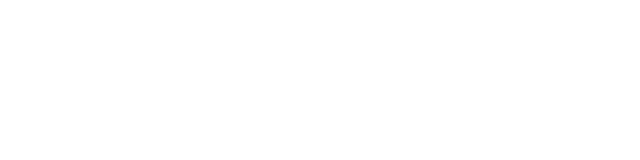
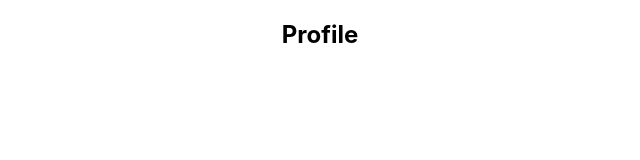
Before and after one commit to gtinsley99/chat-frontend, a React (Create React App) app: page /profile in a window 1280 px wide. Before the commit this address had no page. Shown: the top 160 px of the page, without its empty margins (320-960 px from the left). Built offline with nearby package versions, Linux system fonts and the light colour scheme; the HTML template or start-up script is replaced by a standard one.

Commit message:
add base profile page files and app.js

```diff
--- a/src/App.js
+++ b/src/App.js
@@ -2,6 +2,8 @@
 import { BrowserRouter, Route, Routes } from "react-router-dom";
 import LoginPage from "./pages/Login";
 import Chat from "./pages/Chat";
+import ProfilePage from "./pages/ProfilePage";
+
 
 function App() {
   return (
@@ -9,7 +11,8 @@
       <BrowserRouter>
         <Routes>
           <Route path="/" element={<LoginPage />} />
-          <Route path="chat" element={<Chat />} />
+          <Route path="/chat" element={<Chat />} />
+          <Route path="/profile" element={<ProfilePage />} />
         </Routes>
       </BrowserRouter>
     </div>
--- /dev/null
+++ b/src/components/profile/Profile.jsx
@@ -0,0 +1,11 @@
+import "./Profile.css";
+
+const Profile = () => {
+    return(
+        <div>
+            <h2>Profile</h2>
+        </div>
+    );
+};
+
+export default Profile;
--- /dev/null
+++ b/src/pages/ProfilePage.jsx
@@ -0,0 +1,11 @@
+import Profile from "../components/profile/Profile";
+
+const ProfilePage = () => {
+    return(
+        <div>
+            <Profile />
+        </div>
+    );
+};
+
+export default ProfilePage;
```
Also changed, not shown: src/components/profile/Profile.css (added).
